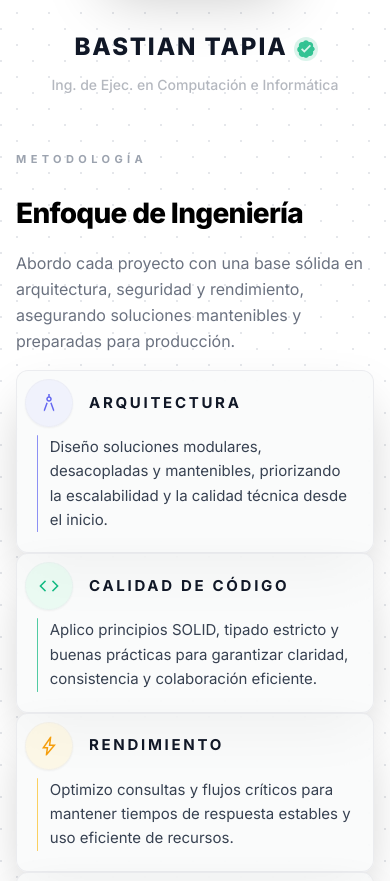
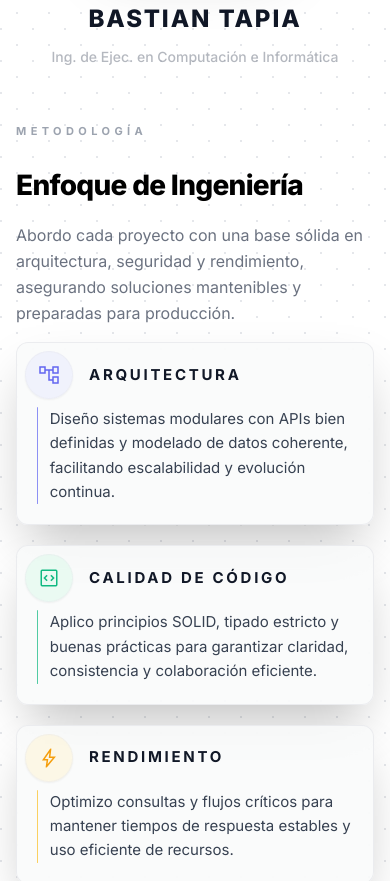
Before and after one commit to BlackDFCN/Portfolio, a Next.js app: page / in a window 390 px wide. Shown: the part 1060-1941 px from the top of the page. Built offline with nearby package versions, Linux system fonts and the light colour scheme.

Commit message:
fix: update DownloadCVButton styles for consistency; refine methodology section layout and content

```diff
--- a/app/page.tsx
+++ b/app/page.tsx
@@ -96,7 +96,7 @@ export default function HomePage() {
                 <span className="material-symbols-outlined text-sm">mail</span>
                 Contactar ahora
               </Link>
-              <DownloadCVButton className="btn-lift flex items-center justify-center gap-1 rounded-md px-4 py-1.5 text-[11px] font-bold uppercase tracking-widest transition-all duration-200 border border-black text-black bg-white hover:bg-black hover:text-white dark:border-white dark:text-white dark:bg-[#0f0f0f] dark:hover:bg-white dark:hover:text-black focus:outline-none focus-visible:ring-2 focus-visible:ring-emerald-400" variant="secondary" />
+              <DownloadCVButton className="btn-lift flex items-center justify-center gap-1 rounded-md !px-4 !py-1.5 !text-[11px] font-bold uppercase tracking-widest transition-all duration-200 border border-black text-black bg-white hover:bg-black hover:text-white dark:border-white dark:text-white dark:bg-[#0f0f0f] dark:hover:bg-white dark:hover:text-black focus:outline-none focus-visible:ring-2 focus-visible:ring-emerald-400" variant="secondary" />
             </div>
           </div>
           <div className="reveal reveal-delay-2 flex flex-col items-center justify-center lg:col-span-4 lg:justify-end" data-reveal>
@@ -115,19 +115,8 @@ export default function HomePage() {
             <div className="mt-4 flex justify-center">
                 <div className="flex flex-col items-center gap-1 mt-6 w-fit mx-auto">
                   <div className="flex items-center gap-2 justify-center flex-wrap">
-                    <span className="flex items-center text-2xl font-extrabold uppercase tracking-wide text-gray-900 dark:text-white" style={{letterSpacing: '0.08em'}}>
+                    <span className="text-2xl font-extrabold uppercase tracking-wide text-gray-900 dark:text-white" style={{letterSpacing: '0.08em'}}>
                       BASTIAN TAPIA
-                      <span
-                        className="inline-block align-middle ml-2 relative transition-transform duration-200 hover:scale-110"
-                        title="Verificado"
-                        style={{lineHeight:0, top:'2px', position:'relative', opacity:0.85}}>
-                        <svg width="28" height="28" viewBox="0 0 28 28" fill="none" className="absolute left-1/2 top-1/2 -translate-x-1/2 -translate-y-1/2 pointer-events-none" style={{zIndex:0}}>
-                          <circle cx="14" cy="14" r="12" fill="#10b981" fillOpacity="0.18" />
-                        </svg>
-                        <svg xmlns="http://www.w3.org/2000/svg" width="20" height="20" viewBox="0 0 24 24" fill="none" style={{position:'relative',zIndex:1}}>
-                          <path d="M22.5 12.5c0-1.58-.875-2.95-2.148-3.6.154-.435.238-.905.238-1.4 0-2.21-1.71-3.99-3.818-3.99-.47 0-.903.084-1.302.233C14.817 2.482 13.502 1.5 12 1.5c-1.503 0-2.817.982-3.47 2.243-.4-.15-.832-.233-1.303-.233-2.107 0-3.818 1.79-3.818 4 0 .494.083.964.237 1.4-1.272.65-2.147 2.02-2.147 3.6 0 1.58.875 2.95 2.147 3.6-.154.435-.237.905-.237 1.4 0 2.21 1.71 3.99 3.818 3.99.47 0 .903-.084 1.303-.233C9.183 21.518 10.498 22.5 12 22.5c1.502 0 2.817-.982 3.47-2.243.4.15.83.233 1.302.233 2.108 0 3.818-1.79 3.818-4 0-.494-.084-.964-.238-1.4 1.273-.65 2.148-2.02 2.148-3.6zm-12.5 4L6 12.5l1.5-1.5 2.5 2.5 6.5-6.5 1.5 1.5-8 8z" fill="#10b981"/>
-                        </svg>
-                      </span>
                     </span>
                     <span className="mt-1 text-sm text-gray-500 dark:text-gray-600 font-medium whitespace-nowrap overflow-hidden text-ellipsis" style={{ whiteSpace: 'nowrap', opacity: 0.5 }}>
                       Ing. de Ejec. en Computación e Informática
@@ -139,7 +128,6 @@ export default function HomePage() {
         </div>
       </section>
       <section className="section-snap topo-section min-h-screen min-h-[100dvh] bg-transparent py-6 lg:py-12 dark:bg-transparent" data-section="metodologia" id="metodologia">
-        <>
         <div className="section-container max-w-6xl">
           <div className="reveal mb-4 max-w-3xl" data-reveal>
             <span className="eyebrow">Metodología</span>
@@ -150,15 +138,15 @@ export default function HomePage() {
               Abordo cada proyecto con una base sólida en arquitectura, seguridad y rendimiento, asegurando soluciones mantenibles y preparadas para producción.
             </p>
           </div>
-            {/* Methodology items array moved outside JSX for clarity and to fix syntax errors */}
+          <div className="grid grid-cols-1 gap-5 md:grid-cols-2 lg:grid-cols-3">
             {[
               {
-                icon: "architecture",
+                icon: "account_tree",
                 title: "Arquitectura",
-                text: "Diseño soluciones modulares, desacopladas y mantenibles, priorizando la escalabilidad y la calidad técnica desde el inicio."
+                text: "Diseño sistemas modulares con APIs bien definidas y modelado de datos coherente, facilitando escalabilidad y evolución continua."
               },
               {
-                icon: "code",
+                icon: "code_blocks",
                 title: "Calidad de Código",
                 text: "Aplico principios SOLID, tipado estricto y buenas prácticas para garantizar claridad, consistencia y colaboración eficiente."
               },
@@ -231,7 +219,7 @@ export default function HomePage() {
                 </article>
             ))}
           </div>
-        </>
+        </div>
       </section>
 
       <section className="section-snap topo-section min-h-screen min-h-[100dvh] bg-transparent py-6 lg:py-12 dark:bg-transparent" data-section="stack" id="stack">
```
Lines whose indentation alone changed are shown as unchanged.
